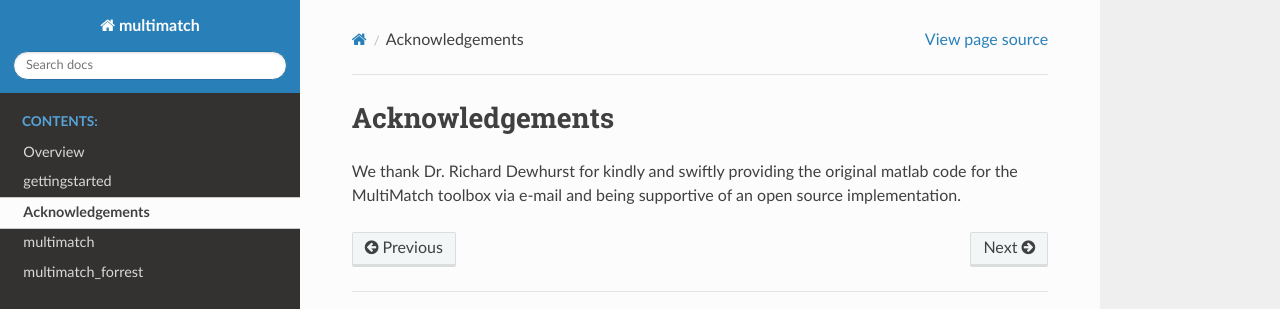
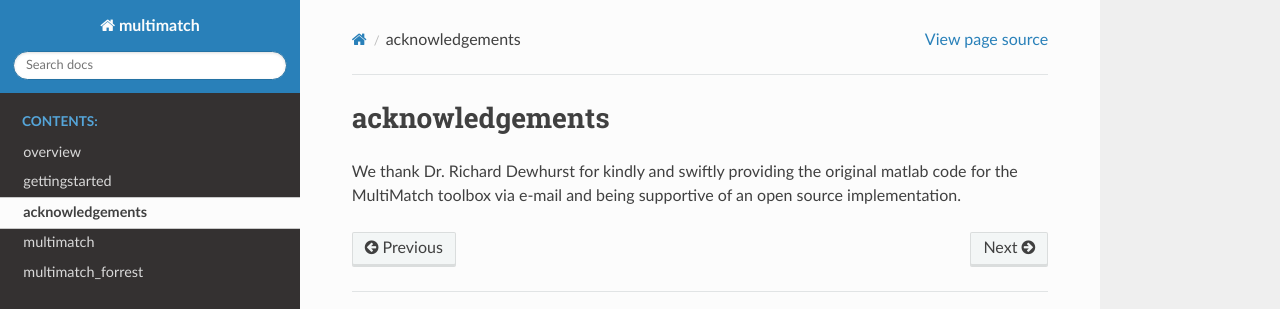
Before and after one commit to adswa/multimatch_gaze, a Sphinx documentation site: the page built from docs/source/acknowledgements.rst, in a window 1280 px wide. Shown: the top 309 px of the page. Built offline with Sphinx 7.4.7 and the Read the Docs theme 2.0.0, drawn with Linux system fonts in a browser that asks for light colours.

```diff
--- a/docs/source/acknowledgements.rst
+++ b/docs/source/acknowledgements.rst
@@ -1,5 +1,5 @@
 ****************
-Acknowledgements
+acknowledgements
 ****************
 
 We thank Dr. Richard Dewhurst for kindly and swiftly providing the original
--- a/docs/source/gettingstarted.rst
+++ b/docs/source/gettingstarted.rst
@@ -16,6 +16,9 @@ automatically install multimatch with all dependencies type::
 
 .. _pip: https://pip.pypa.io
 
+.. TODO: section on virtualenvs, steal that from datalad
+
+
 Via Github
 ----------
 
--- a/docs/source/multimatch.rst
+++ b/docs/source/multimatch.rst
@@ -5,8 +5,10 @@ multimatch
 The ``multimatch`` command is the standalone equivalent of the MultiMatch
 toolbox and is easiest executed directly from the command line.
 
-.. autofunction:: multimatch.mulitmatch
+.. autofunction:: multimatch.multimatch
+    :members:
 
+.. automodule:: multimatch.multimatch
 
 lets see where this gets us.
 
--- a/docs/source/overview.rst
+++ b/docs/source/overview.rst
@@ -1,5 +1,5 @@
 *********
-Overview
+overview
 *********
 
 multimatch is a python-based reimplementation of Dewhursts and colleagues (2012)
```
